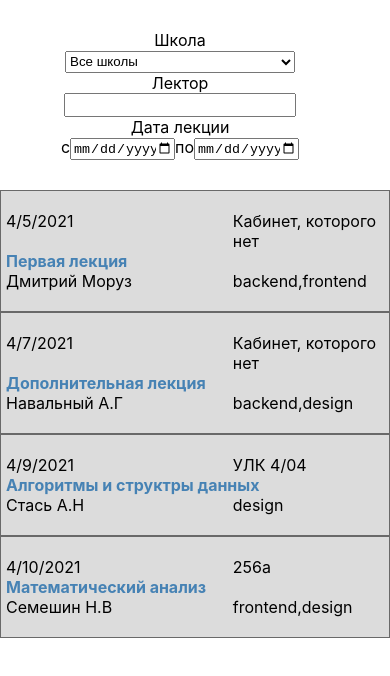
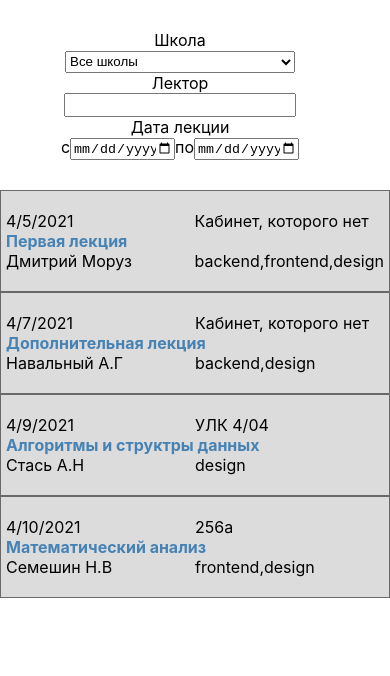
Before and after one commit to RadJix/timetable, a React (Create React App) app: page / in a window 390 px wide. Shown: the top 676 px of the page. Built offline with nearby package versions, Linux system fonts and the light colour scheme.

Commit message:
code refactoring

```diff
--- a/src/components/schools/table/Table.module.css
+++ b/src/components/schools/table/Table.module.css
@@ -1,7 +1,7 @@
 
 .table {
     display: grid;
-    grid-template-columns: 1fr 2fr 4fr 2fr 1fr;
+    grid-template-columns: 10% 15% 35% 20% 20%;
     background-color: #DCDCDC;
     border: 1px solid #696969;
     padding: 20px 10px;
@@ -16,7 +16,7 @@
 @media screen and (max-width: 800px){
     .table {
         display: grid;
-        grid-template-columns: 3fr 2fr;
+        grid-template-columns: 1fr 1fr;
         background-color: #DCDCDC;
         border: 1px solid #696969;
         padding: 20px 5px;
--- a/src/state/state.js
+++ b/src/state/state.js
@@ -5,7 +5,7 @@ const state = {
         title: "Первая лекция",
         link: null,
         teachers: "Дмитрий Моруз",
-        schools: ["backend", "frontend"],
+        schools: ["backend", "frontend", "design"],
         date: 1617580800000,
         place: "Кабинет, которого нет",
       },
```
Also changed, not shown: 1 other file (tests, documents, lock files or other folders).
